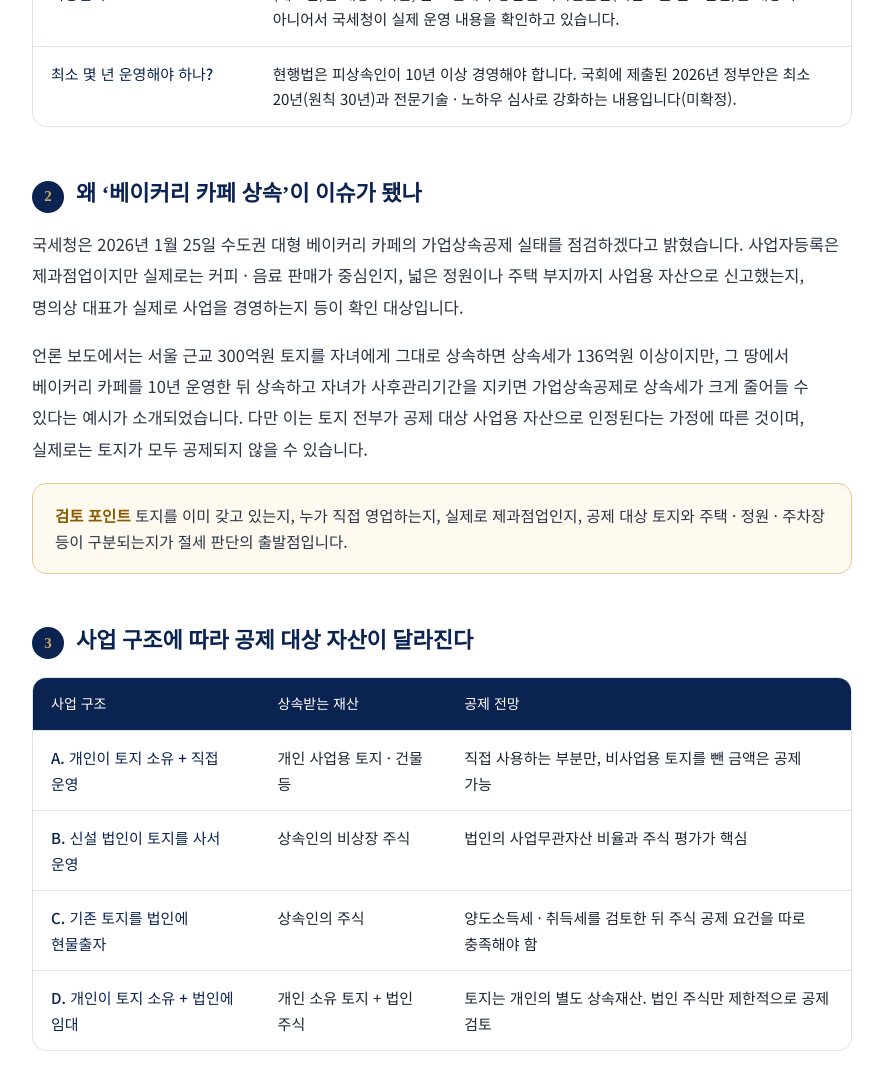
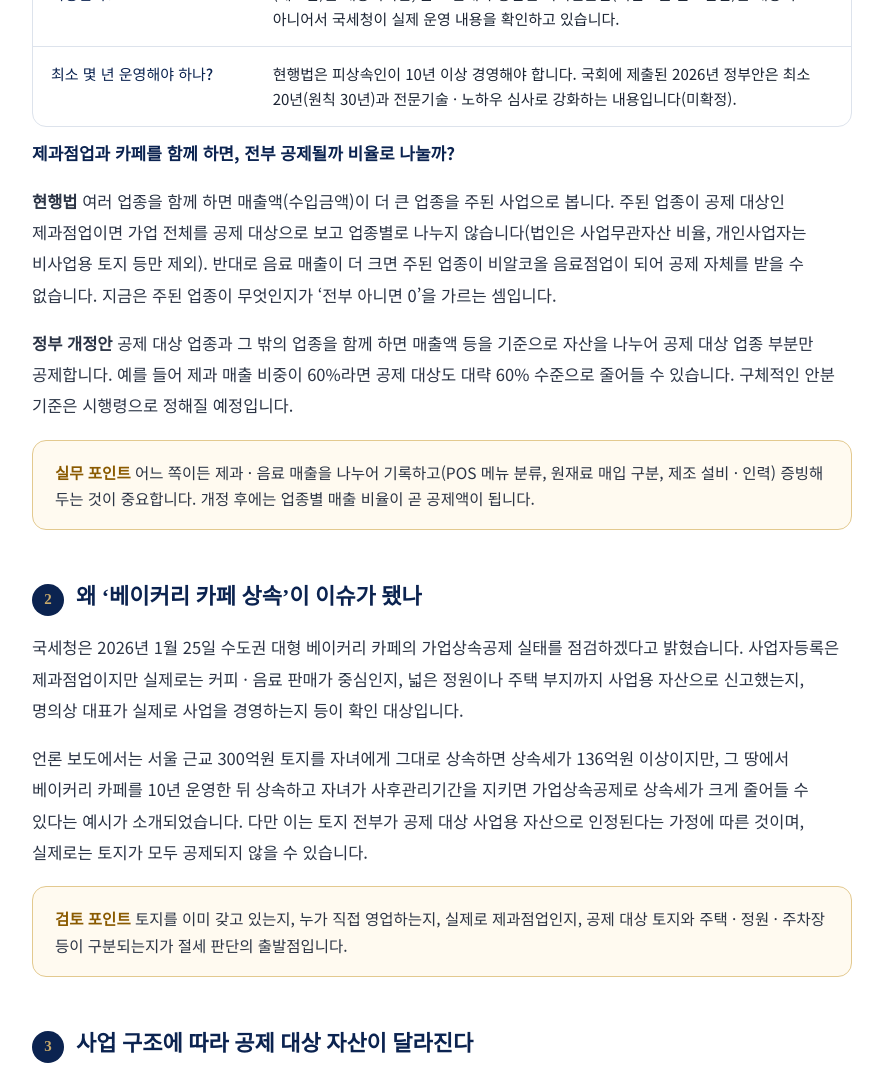
Before and after one commit to sunmoonthegreat/syfas-Homepage, a plain HTML site: page inherit-newsletter-3.html in a window 1280 px wide. Shown: the part 1300-2366 px from the top of the page, without its empty margins (198-1081 px from the left). Drawn offline with Linux system fonts and the light colour scheme.

Commit message:
뉴스레터 No.3: 제과점업·카페 겸업 시 공제 범위(현행 vs 정부안) 추가 (#23)
Claude-Session: https://claude.ai/code/session_01JEEwQB1J5vnq3vzTJibX8D

Co-authored-by: Claude <noreply@anthropic.com>

```diff
--- a/inherit-newsletter-3.html
+++ b/inherit-newsletter-3.html
@@ -80,6 +80,11 @@
             </tbody>
           </table>
         </div>
+
+        <p class="nl-point">제과점업과 카페를 함께 하면, 전부 공제될까 비율로 나눌까?</p>
+        <p><strong>현행법</strong> 여러 업종을 함께 하면 매출액(수입금액)이 더 큰 업종을 주된 사업으로 봅니다. 주된 업종이 공제 대상인 제과점업이면 가업 전체를 공제 대상으로 보고 업종별로 나누지 않습니다(법인은 사업무관자산 비율, 개인사업자는 비사업용 토지 등만 제외). 반대로 음료 매출이 더 크면 주된 업종이 비알코올 음료점업이 되어 공제 자체를 받을 수 없습니다. 지금은 주된 업종이 무엇인지가 ‘전부 아니면 0’을 가르는 셈입니다.</p>
+        <p><strong>정부 개정안</strong> 공제 대상 업종과 그 밖의 업종을 함께 하면 매출액 등을 기준으로 자산을 나누어 공제 대상 업종 부분만 공제합니다. 예를 들어 제과 매출 비중이 60%라면 공제 대상도 대략 60% 수준으로 줄어들 수 있습니다. 구체적인 안분 기준은 시행령으로 정해질 예정입니다.</p>
+        <div class="nl-alert"><strong>실무 포인트</strong> 어느 쪽이든 제과 · 음료 매출을 나누어 기록하고(POS 메뉴 분류, 원재료 매입 구분, 제조 설비 · 인력) 증빙해 두는 것이 중요합니다. 개정 후에는 업종별 매출 비율이 곧 공제액이 됩니다.</div>
 
         <h3 class="story-h"><span>2</span>왜 ‘베이커리 카페 상속’이 이슈가 됐나</h3>
         <p>국세청은 2026년 1월 25일 수도권 대형 베이커리 카페의 가업상속공제 실태를 점검하겠다고 밝혔습니다. 사업자등록은 제과점업이지만 실제로는 커피 · 음료 판매가 중심인지, 넓은 정원이나 주택 부지까지 사업용 자산으로 신고했는지, 명의상 대표가 실제로 사업을 경영하는지 등이 확인 대상입니다.</p>
@@ -181,6 +186,7 @@
               <tr><th scope="row">경영기간</th><td>10년 이상</td><td>20년 이상(원칙 30년)</td></tr>
               <tr><th scope="row">공제한도</th><td>10 · 20 · 30년별 300 · 400 · 600억원</td><td>경영연수 × 20억원, 최대 1,000억원</td></tr>
               <tr><th scope="row">가업 적격성</th><td>법정 업종 · 기업 규모 등</td><td>업종 재정비, 전문기술 · 경영 노하우 심사 도입</td></tr>
+              <tr><th scope="row">겸업 시 공제 대상</th><td>주된 업종(매출 큰 업종)이 대상이면 전체</td><td>매출액 등 기준으로 공제 대상 업종 부분만 안분</td></tr>
               <tr><th scope="row">토지 공제 범위</th><td>건축물 바닥면적의 3~7배까지 인정</td><td>수도권 2배 · 그 밖 3배로 축소, ㎡당 1,000만원 한도</td></tr>
               <tr><th scope="row">사후관리</th><td>5년</td><td>기본 10년, 경영 20~29년이면 추가 기간</td></tr>
             </tbody>
```
